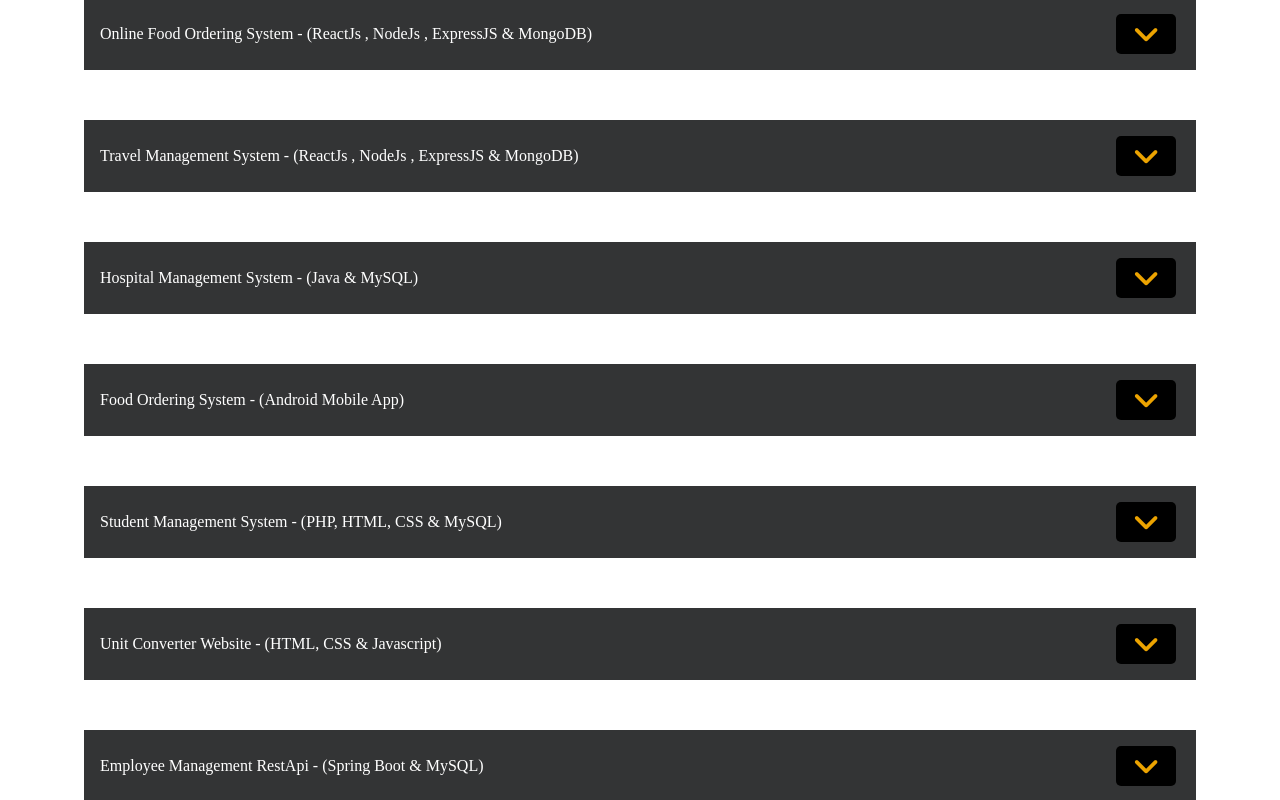
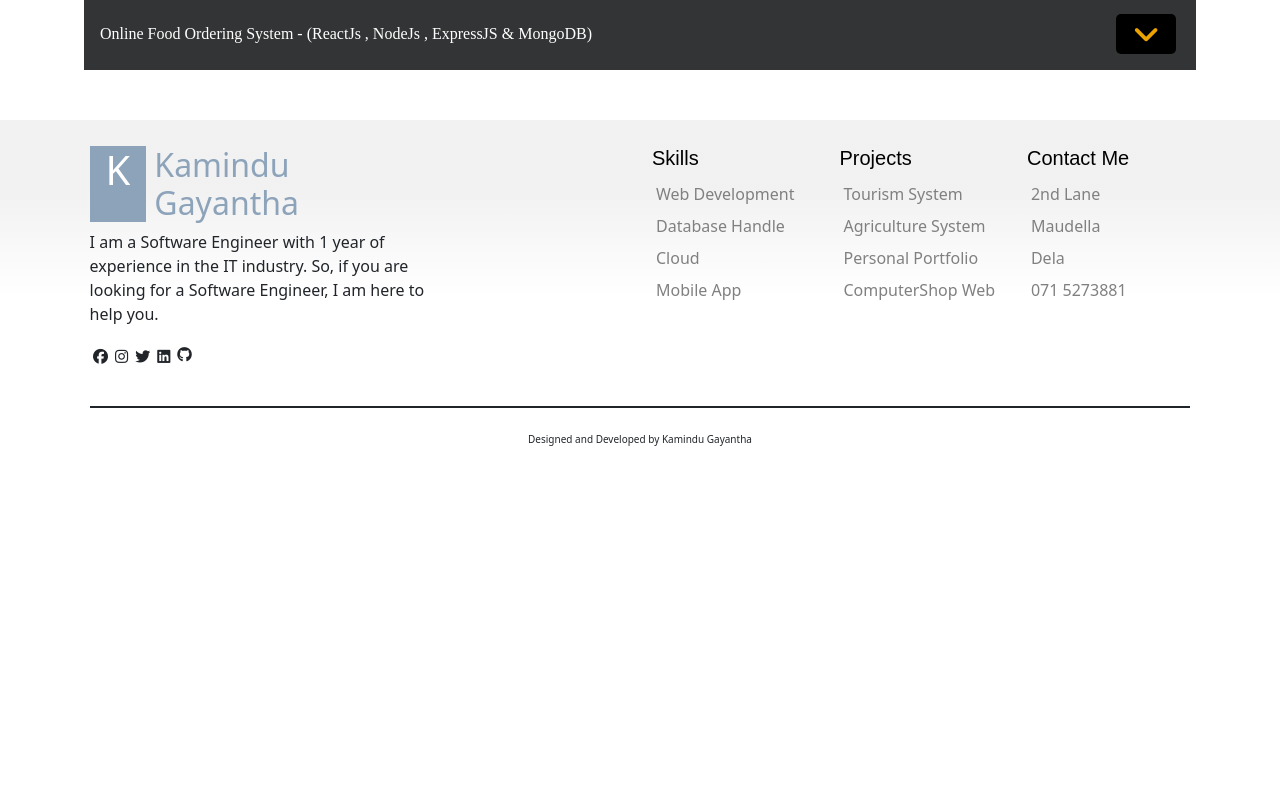
Before and after one commit to Kamindu99/personal-portfolio-web, a React (Create React App) app: page /my-projects in a window 1280 px wide. Shown: the part 1820-2620 px from the top of the page. After the commit the page ends 2293 px from the top, so only its background shows below. Built offline with nearby package versions, Linux system fonts and the light colour scheme.

Commit message:
update my projects

```diff
--- a/src/pages/MyProjects.tsx
+++ b/src/pages/MyProjects.tsx
@@ -458,211 +458,7 @@ const MyProjects = (props: Props) => {
             ],
             url: "https://slfoodfactory.netlify.app/"
         },
-        {
-            id: "headingFive",
-            target: "collapseFive",
-            title: "Travel Management System - (ReactJs , NodeJs , ExpressJS & MongoDB)",
-            description: "SLIIT 2nd Year 2nd Semester ITP Project. A web application which provides functions for the user including selceting travel packages, booking room packages, buying equipments,etc. while admin is allowed to add travel packages and manage the whole system. My Role - Travel Package Management Function Technologies - React Js, Node Js, Mongo DB, Express, Git, VS Code",
-            features: [
-                "Travel Packages Management",
-                "Hotel Management",
-                "Guide Management",
-                "Activity Management",
-                "Equipment Management",
-                "Admin Management",
-                "User Management"
-            ],
-            technologies: [
-                "React",
-                "Node",
-                "Express",
-                "MongoDB",
-                "Bootstrap",
-                "CSS",
-                "VsCode",
-                "Github"
-            ],
-            image: [
-                {
-                    image: "https://res.cloudinary.com/dmfljlyu1/image/upload/v1687897821/dreamtravelscreen4_ammgzi.jpg",
-                    imagename: "1. Home Page"
-                },
-                {
-                    image: "https://res.cloudinary.com/dmfljlyu1/image/upload/v1687897821/dreamtravelscreen5_lesoij.jpg",
-                    imagename: "2. Travel Packages Page"
-                },
-                {
-                    image: "https://res.cloudinary.com/dmfljlyu1/image/upload/v1687897820/dreamtravelscreen3_fs0abi.jpg",
-                    imagename: "3. Travel Package Details Page"
-                },
-                {
-                    image: "https://res.cloudinary.com/dmfljlyu1/image/upload/v1687897820/dreamtravelscreen2_fl3gpl.jpg",
-                    imagename: "4. Booking Travel Packages Page"
-                },
-                {
-                    image: "https://res.cloudinary.com/dmfljlyu1/image/upload/v1687897820/dreamtravelscreen1_zsbr3u.jpg",
-                    imagename: "5. Admin Dashboard Page"
-                },
-            ],
-            url: "https://dreamtravelers.netlify.app/"
-        },
-        {
-            id: "headingSix",
-            target: "collapseSix",
-            title: "Hospital Management System - (Java & MySQL)",
-            description: "This is a Hospital Management System developed using Java as the frontend framework and MySQL as the database. The system provides various features for managing hospital-related tasks such as Login page, signup page. It also offers a user-friendly interface that ensures seamless navigation and an enjoyable user experience. The system is designed to be responsive and compatible with various devices, ensuring a consistent experience across desktop and mobile platforms.",
-            features: [
-                "Login",
-                "Signup"
-            ],
-            technologies: [
-                "Java",
-                "MySQL",
-                "Bootstrap",
-                "CSS",
-                "HTML",
-                "Github",
-                "Eclipse"
-            ],
-            image: [
-                {
-                    image: "https://res.cloudinary.com/dmfljlyu1/image/upload/v1687904908/javapscreen1_ouk5er.jpg",
-                    imagename: "1. Signup Page"
-                },
-                {
-                    image: "https://res.cloudinary.com/dmfljlyu1/image/upload/v1687904908/javapscreen2_vitezw.jpg",
-                    imagename: "2. Login Page"
-                }
-            ],
-            url: "#"
-        },
-        {
-            id: "headingSeven",
-            target: "collapseSeven",
-            title: "Food Ordering System - (Android Mobile App)",
-            description: "This is a Food Ordering System developed using Java as the frontend framework and Firebase as the database. The system provides various features for managing food-related tasks such as Login page, signup page, food ordering page. It also offers a user-friendly interface that ensures seamless navigation and an enjoyable user experience. The system is designed to be responsive and compatible with various devices, ensuring a consistent experience across Mobile platforms.",
-            features: [
-                "Food Management",
-                "Table Booking",
-                "Delivery Management",
-                "Inquiry Management"
-            ],
-            technologies: [
-                "Java",
-                "Firebase",
-                "Javascript",
-                "AndroidStudio",
-                "Github"
-            ],
-            image: [
-                {
-                    image: "https://res.cloudinary.com/dmfljlyu1/image/upload/v1687904883/mdd1_2_ckhfod.jpg",
-                    imagename: "1. My Order Page"
-                },
-                {
-                    image: "https://res.cloudinary.com/dmfljlyu1/image/upload/v1687904882/mdd1_1_qs6c7v.jpg",
-                    imagename: "2. Add Delivery Page"
-                },
-                {
-                    image: "https://res.cloudinary.com/dmfljlyu1/image/upload/v1687904883/mdd1_3_aqv6cw.jpg",
-                    imagename: "3. Edit Delivery Page"
-                },
-                {
-                    image: "https://res.cloudinary.com/dmfljlyu1/image/upload/v1687904883/mdd1_4_gnxwo2.jpg",
-                    imagename: "4. Order Status Page"
-                },
-            ],
-            url: "#"
-        },
-        {
-            id: "headingNine",
-            target: "collapseNine",
-            title: "Student Management System - (PHP, HTML, CSS & MySQL)",
-            description: "This is a Student Management System developed using PHP as the frontend framework and MySQL as the database. The system provides various features for managing student-related tasks such as Login page, signup page.",
-            features: [
-                "Login",
-                "Signup",
-                "Student Profile",
-                "Profile Update",
-                "Profile Delete",
-            ],
-            technologies: [
-                "PHP",
-                "HTML",
-                "CSS",
-                "MySQL",
-                "Bootstrap",
-                "Javascript",
-                "VsCode",
-                "Github"
-            ],
-            image: [
-                {
-                    image: "https://res.cloudinary.com/dmfljlyu1/image/upload/v1689184513/studentmanagement_frffjk.jpg",
-                    imagename: "1. Student Registration Page"
-                }
 
-            ],
-            url: "https://studentmanagementweb.netlify.app/"
-        },
-        {
-            id: "headingTen",
-            target: "collapseTen",
-            title: "Unit Converter Website - (HTML, CSS & Javascript)",
-            description: "This is a Unit Converter Website developed using HTML, CSS & Javascript. The system provides various features for converting units such as Length, Temperature, Weight, Currency.",
-            features: [
-                "Length Converter",
-                "Temperature Converter",
-                "Weight Converter",
-                "Currency Converter"
-            ],
-            technologies: [
-                "HTML",
-                "CSS",
-                "Bootstrap",
-                "Javascript",
-                "VsCode",
-                "Github",
-                "NoBackend",
-                "NoDatabase"
-            ],
-            image: [
-                {
-                    image: "https://res.cloudinary.com/dmfljlyu1/image/upload/v1689169883/unitconerter_h7qeup.jpg",
-                    imagename: "1. Temperature Converter Page"
-                }
-
-            ],
-            url: "https://simpleunitconvertapp.netlify.app/"
-        },
-        {
-            id: "headingEleven",
-            target: "collapseEleven",
-            title: "Employee Management RestApi  - (Spring Boot & MySQL)",
-            description: "This is a Employee Management RestApi developed using Spring Boot & MySQL. The system provides various features for managing employee-related tasks such as register employee, update employee, delete employee, get employee details.",
-            features: [
-                "Register Employee",
-                "Update Employee",
-                "Delete Employee",
-                "Get All Employee",
-                "Get Employee Details"
-            ],
-            technologies: [
-                "SpringBoot",
-                "MySQL",
-                "VsCode",
-                "Github",
-                "NoFrontend"
-            ],
-            image: [
-                // {
-                //     image: "https://res.cloudinary.com/dmfljlyu1/image/upload/v1689169883/unitconerter_h7qeup.jpg",
-                //     imagename: "1. Temperature Converter Page"
-                // }
-
-            ],
-            url: "#"
-        }
     ])
 
     return (
```
